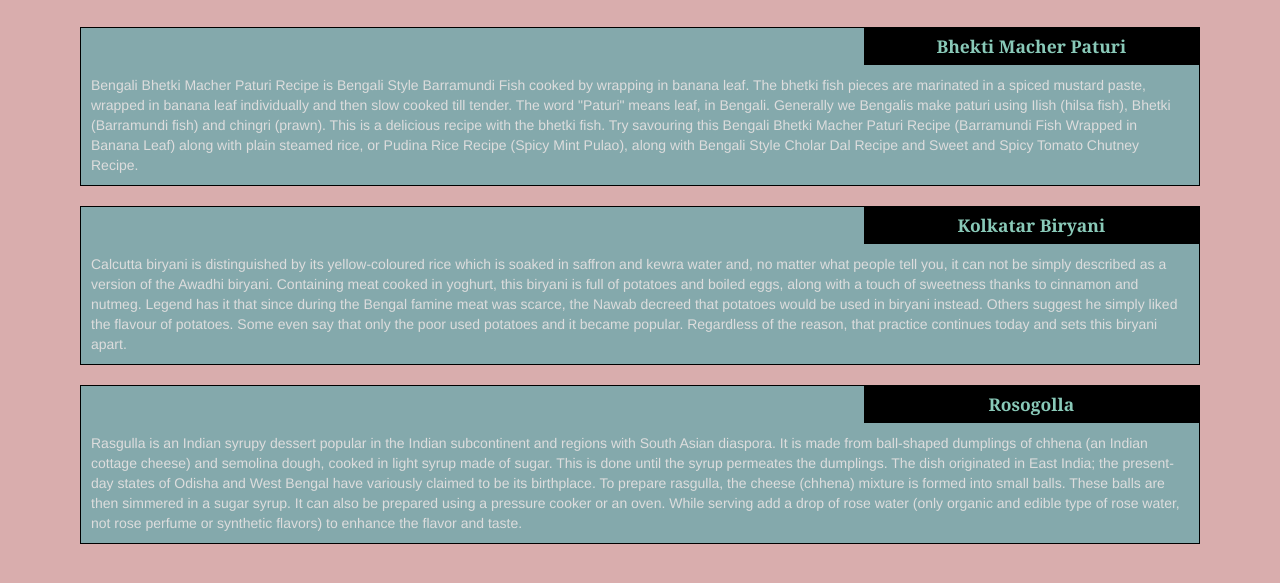
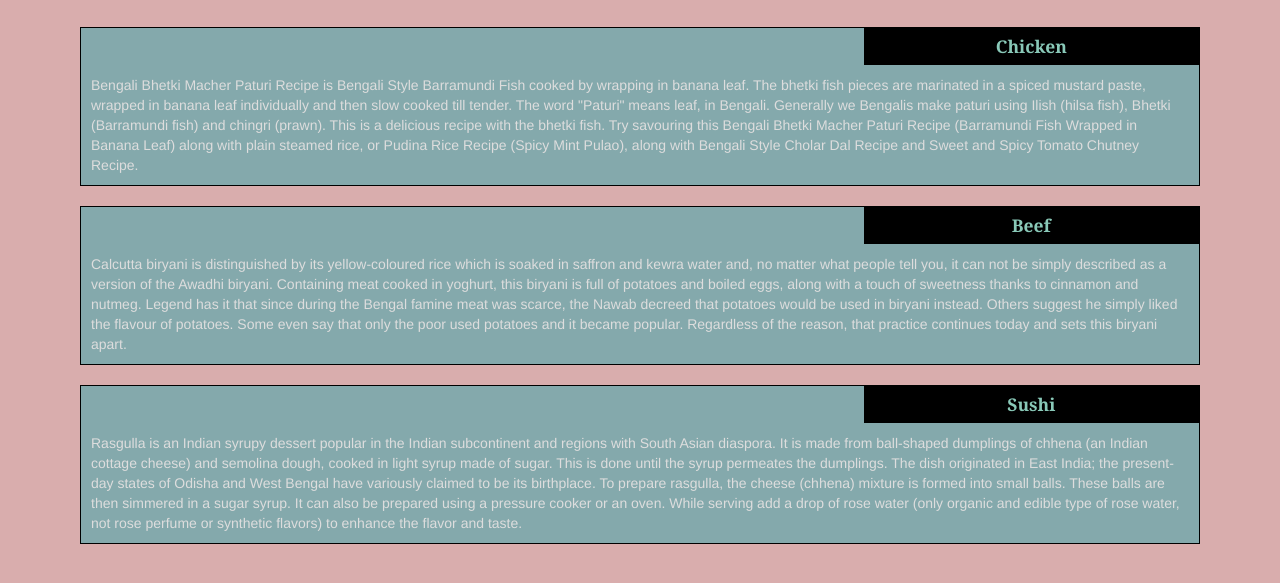
Before and after one commit to prasenjitdey800/coursera_prac, a plain HTML site: page module3-solution/index.html in a window 1280 px wide. Shown: the part 153-736 px from the top of the page. Drawn offline with Linux system fonts and the light colour scheme.

Commit message:
Update index.html

```diff
--- a/module3-solution/index.html
+++ b/module3-solution/index.html
@@ -29,15 +29,15 @@
         <div id="collapsable-nav" class="collapse navbar-collapse">
            <ul id="nav-list" class="nav navbar-nav navbar-right visible-xs">
             <li class="text-center">
-              <a href="#hilsha-div"><p class="item">Bhetki Macher Paturi</p></a>
+              <a href="#hilsha-div"><p class="item">Chicken</p></a>
               <hr class="visible-xs">
             </li>
             <li class="text-center biryani-item">
-              <a href="#biryani-div"><p class="item">Kolkatar Biryani</p></a>
+              <a href="#biryani-div"><p class="item">Beef</p></a>
               <hr class="visible-xs">
             </li>
             <li class="text-center chingri-item">
-              <a href="#chingri-div"><p class="item">Rosogolla</p></a>
+              <a href="#chingri-div"><p class="item">Sushi</p></a>
             </li>
           </ul>
         </div>
@@ -51,7 +51,7 @@
 	<div class="col-md-12 col-sm-12 col-xs-12" id="hilsha-div">
 		<section>
 		<div id="hilsha">
-			Bhekti Macher Paturi
+			Chicken
 		</div>
 		<p>
 			Bengali Bhetki Macher Paturi Recipe is Bengali Style Barramundi Fish cooked by wrapping in banana leaf. The bhetki fish pieces are marinated in a spiced mustard paste, wrapped in banana leaf individually and then slow cooked till tender. The word "Paturi" means leaf, in Bengali. Generally we Bengalis make paturi using  Ilish (hilsa fish), Bhetki (Barramundi fish) and chingri (prawn). This is a delicious recipe with the bhetki fish. Try savouring this Bengali Bhetki Macher Paturi Recipe (Barramundi Fish Wrapped in Banana Leaf) along with plain steamed rice, or Pudina Rice Recipe (Spicy Mint Pulao), along with Bengali Style Cholar Dal Recipe and Sweet and Spicy Tomato Chutney Recipe.
@@ -61,7 +61,7 @@
 	<div class="col-md-12 col-sm-12 col-xs-12" id="biryani-div">
 		<section>
 		<div id="biryani">
-			Kolkatar Biryani
+			Beef
 		</div>
 		<p>
 			Calcutta biryani is distinguished by its yellow-coloured rice which is soaked in saffron and kewra water and, no matter what people tell you, it can not be simply described as a version of the Awadhi biryani. Containing meat cooked in yoghurt, this biryani is full of potatoes and boiled eggs, along with a touch of sweetness thanks to cinnamon and nutmeg.
@@ -72,7 +72,7 @@
 	<div class="col-md-12 col-sm-12 col-xs-12" id="chingri-div">
 		<section>
 		<div id="chingri">
-			Rosogolla
+			Sushi
 		</div>
 		<p>
 			Rasgulla is an Indian syrupy dessert popular in the Indian subcontinent and regions with South Asian diaspora. It is made from ball-shaped dumplings of chhena (an Indian cottage cheese) and semolina dough, cooked in light syrup made of sugar. This is done until the syrup permeates the dumplings. The dish originated in East India; the present-day states of Odisha and West Bengal have variously claimed to be its birthplace.
```
